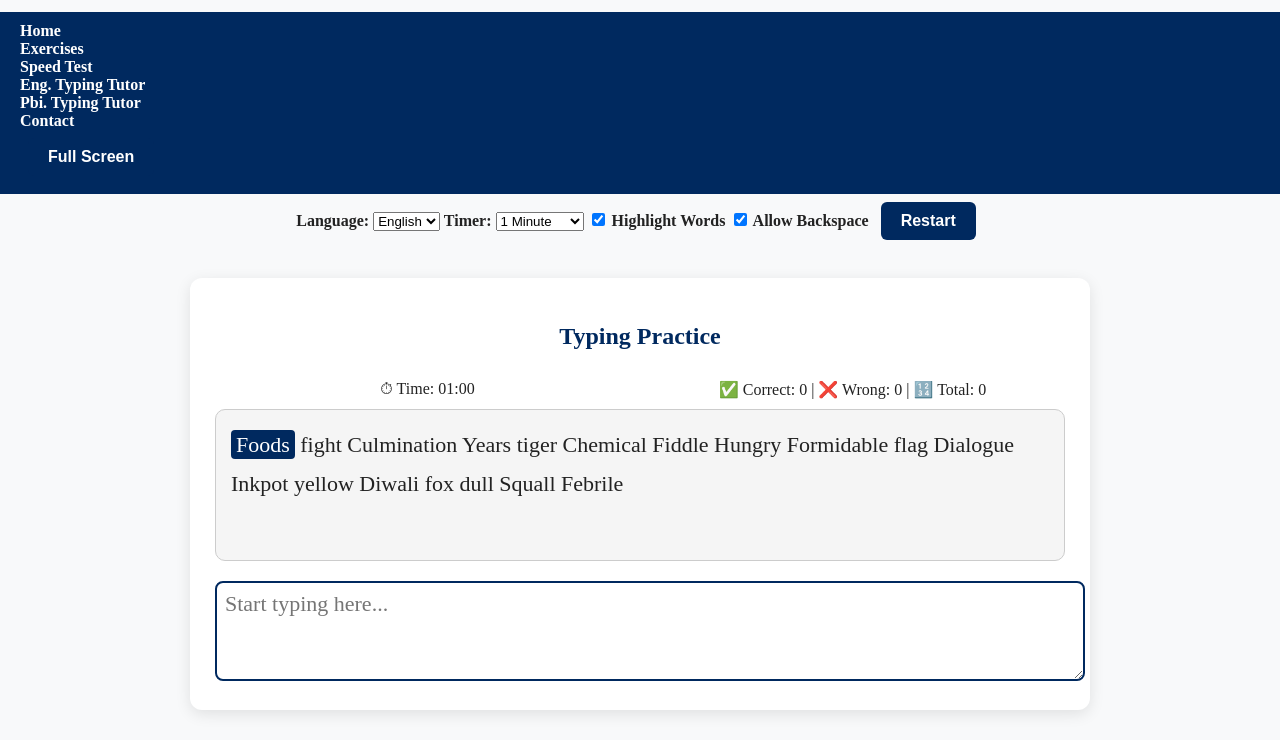
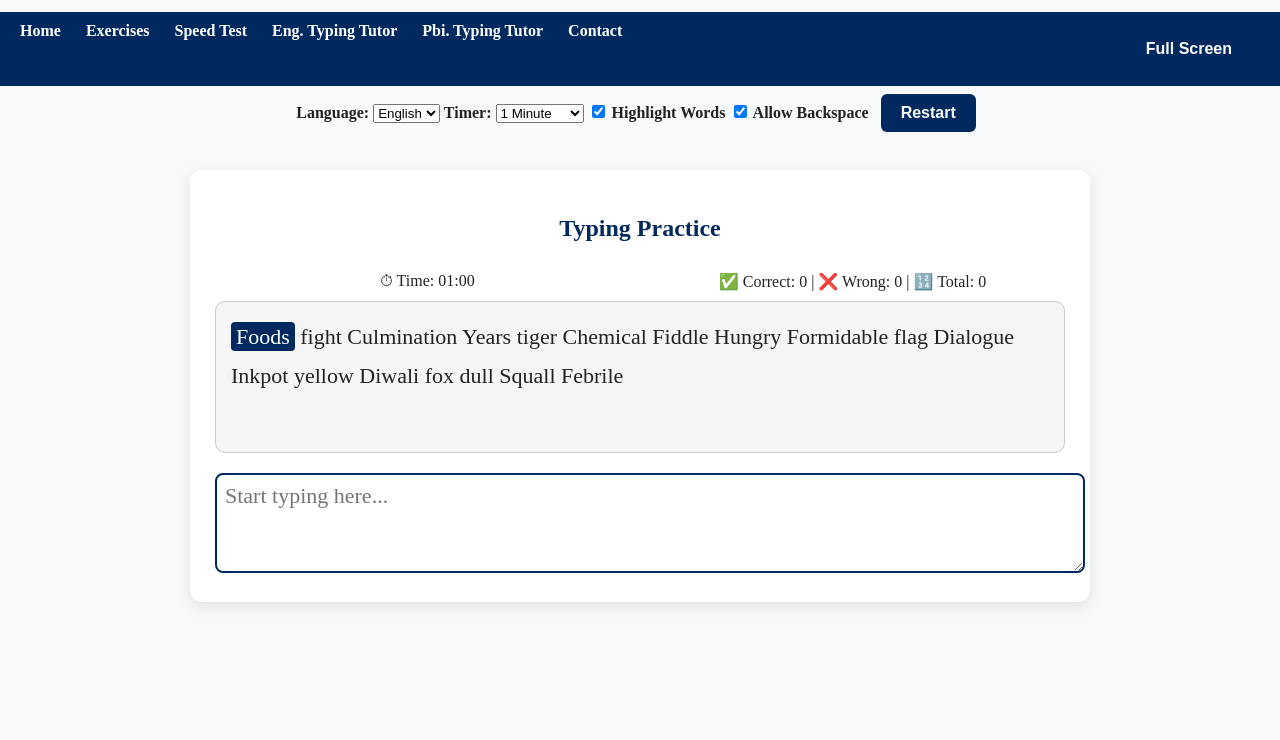
Before and after one commit to skrajb/smt, a plain HTML site: page english_tutor.html in a window 1280 px wide. Shown: the part 108-848 px from the top of the page. After the commit the page ends 800 px from the top, so only its background shows below. Drawn offline with Linux system fonts and the light colour scheme; sample sign-in values are in the browser's storage.

Commit message:
Update english_tutor.html

```diff
--- a/english_tutor.html
+++ b/english_tutor.html
@@ -18,6 +18,7 @@ if (sessionStorage.getItem("isLoggedIn") !== "true") {
 
     </script>
 <style>
+
 body {
   font-family: 'Bookman Old Style', serif;
   background-color: #f8f9fa;
@@ -28,7 +29,7 @@ body {
 .header {display:flex;justify-content:space-between;align-items:center;padding:15px 40px;animation:fadeDown 1s ease;}
 .header img{height:90px;}
 nav{background:#00295f;padding:10px 20px;animation:fadeDown 1s ease .3s forwards;}
-nav ul{list-style:none;display:;gap:25px;margin:0;padding:0;}
+nav ul{list-style:none;display:flex;gap:25px;margin:0;padding:0;}
 nav a{color:white;text-decoration:none;font-weight:bold;transition:.3s;}
 nav a:hover{color:black;}
 .hero{text-align:center;padding:15px 2%;background:linear-gradient(to right,#fff,#f9f8f6);animation:fadeUp 1s ease .5s;}
```
